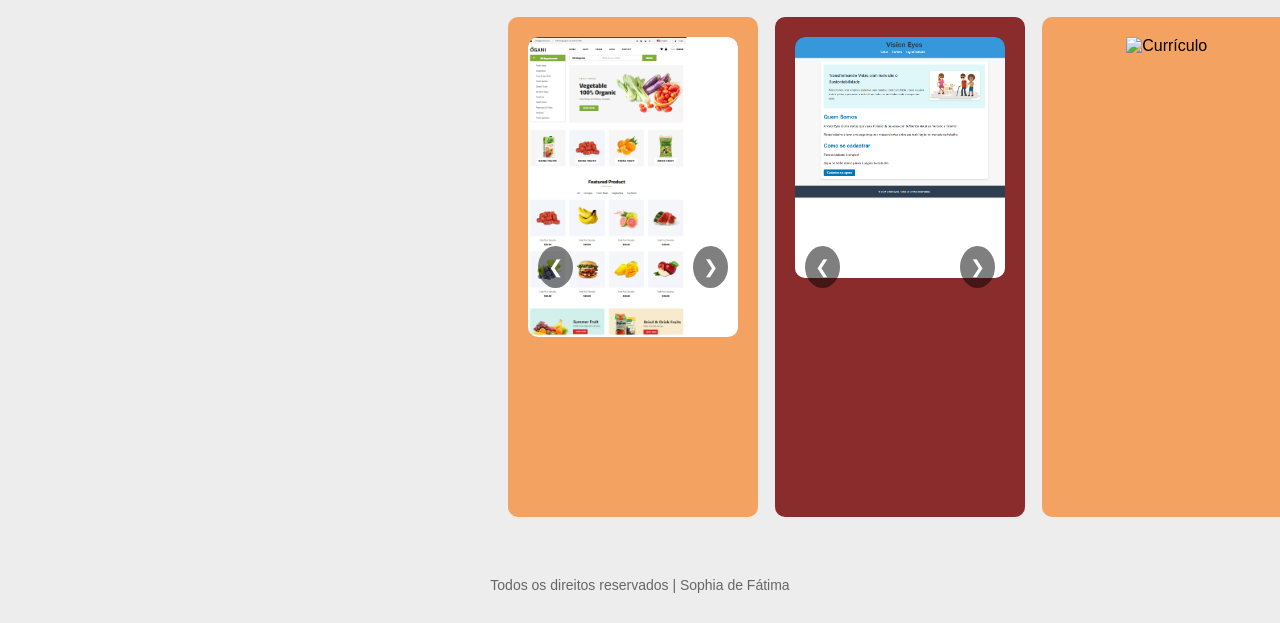
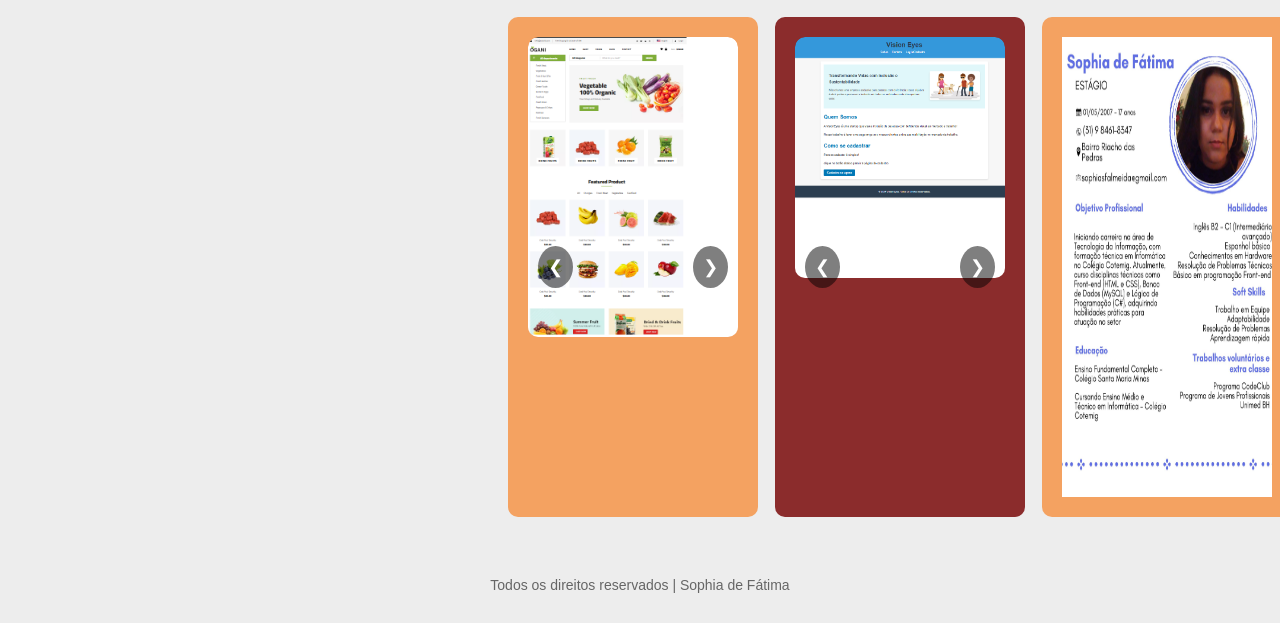
Before and after one commit to sophiafatima/portfolio, a plain HTML site: page projects.html in a window 1280 px wide. Shown: the part 177-800 px from the top of the page. Drawn offline with Linux system fonts and the light colour scheme.

Commit message:
Update projects.html

```diff
--- a/projects.html
+++ b/projects.html
@@ -72,7 +72,7 @@
 
             <!-- Terceiro Projeto Sem Carrossel -->
             <div class="project-card orange">
-                <img id="curriculo"src="Curriculo.png" alt="Currículo">
+                <img id="curriculo"src="Currículo .jpg" alt="Currículo">
             </div>
         </section>
     </main>
```
